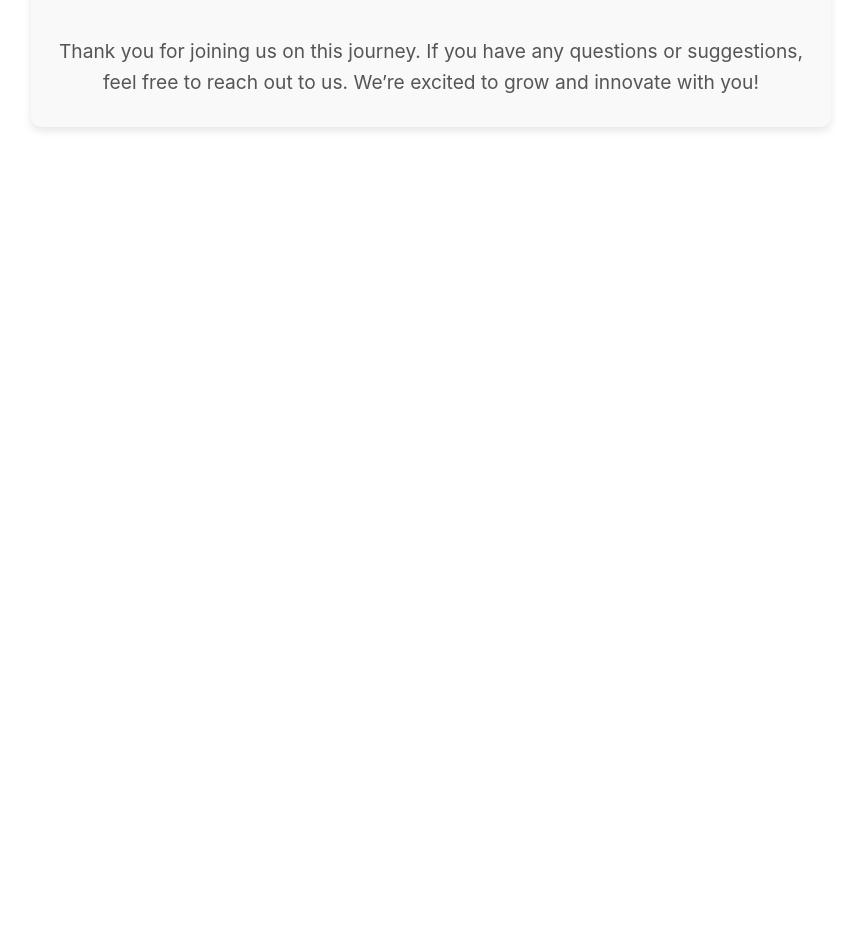
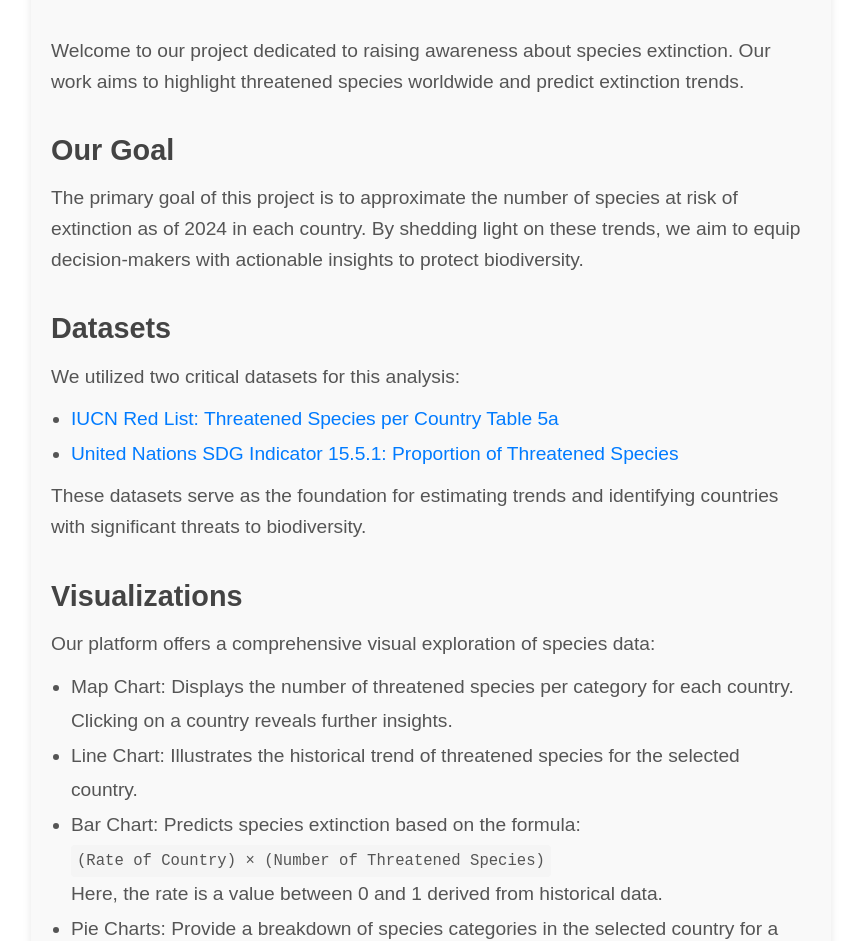
Before and after one commit to hrishi-verma/EchoesOfNature, a React (Create React App) app: page /about in a window 1280 px wide. Shown: the part 192-1133 px from the top of the page, without its empty margins (209-1070 px from the left). Before the commit the page ends 800 px from the top, so only its background shows below. Built offline with nearby package versions, Linux system fonts and the light colour scheme; what chartjs-chart-geo would draw is missing.

Commit message:
final changes before video

```diff
--- a/src/ExtinctSpeciesMapD3.js
+++ b/src/ExtinctSpeciesMapD3.js
@@ -324,7 +324,7 @@ const ExtinctSpeciesMapD3 = () => {
                 marginBottom: '15px',
               }}
             >
-              Bar Chart: Species at Risk of Extinction
+              Bar Chart: No. of Species that could go Extinct in 2024
             </h2>
             <BarChart selectedCountries={selectedCountries} selectedCategory={selectedCategory} />
           </div>
--- a/src/pages/about.js
+++ b/src/pages/about.js
@@ -1,14 +1,77 @@
-
 import React from 'react';
 
 const About = () => {
     return (
         <div style={styles.container}>
             <h1 style={styles.heading}>About Us</h1>
+
+            {/* Introduction */}
             <p style={styles.paragraph}>
-                Thank you for joining us on this journey. If you have any questions
-                or suggestions, feel free to reach out to us. We’re excited to grow
-                and innovate with you!
+                Welcome to our project dedicated to raising awareness about species extinction.
+                Our work aims to highlight threatened species worldwide and predict extinction trends.
+            </p>
+
+            {/* Goal */}
+            <h2 style={styles.subheading}>Our Goal</h2>
+            <p style={styles.paragraph}>
+                The primary goal of this project is to approximate the number of species at risk
+                of extinction as of 2024 in each country. By shedding light on these trends,
+                we aim to equip decision-makers with actionable insights to protect biodiversity.
+            </p>
+
+            {/* Datasets */}
+            <h2 style={styles.subheading}>Datasets</h2>
+            <p style={styles.paragraph}>
+                We utilized two critical datasets for this analysis:
+            </p>
+            <ul style={styles.list}>
+                <li>
+                    <a href="https://www.iucnredlist.org/statistics" target="_blank" rel="noopener noreferrer" style={styles.link}>
+                        IUCN Red List: Threatened Species per Country Table 5a
+                    </a>
+                </li>
+                <li>
+                    <a href="https://unstats.un.org/sdgs/metadata/files/Metadata-15-05-01.pdf" target="_blank" rel="noopener noreferrer" style={styles.link}>
+                        United Nations SDG Indicator 15.5.1: Proportion of Threatened Species
+                    </a>
+                </li>
+            </ul>
+            <p style={styles.paragraph}>
+                These datasets serve as the foundation for estimating trends and identifying countries
+                with significant threats to biodiversity.
+            </p>
+
+            {/* Visualizations */}
+            <h2 style={styles.subheading}>Visualizations</h2>
+            <p style={styles.paragraph}>
+                Our platform offers a comprehensive visual exploration of species data:
+            </p>
+            <ul style={styles.list}>
+                <li>
+                    Map Chart: Displays the number of threatened species per category for each country.
+                    Clicking on a country reveals further insights.
+                </li>
+                <li>
+                    Line Chart: Illustrates the historical trend of threatened species for the selected country.
+                </li>
+                <li>
+                    Bar Chart: Predicts species extinction based on the formula:
+                    <br />
+                    <code style={styles.code}>
+                        (Rate of Country) × (Number of Threatened Species)
+                    </code>
+                    <br />
+                    Here, the rate is a value between 0 and 1 derived from historical data.
+                </li>
+                <li>
+                    Pie Charts: Provide a breakdown of species categories in the selected country for a deeper understanding.
+                </li>
+            </ul>
+
+            {/* Closing Statement */}
+            <p style={styles.paragraph}>
+                Through these tools, we aim to make data on species extinction accessible and actionable for everyone.
+                If you have any questions or suggestions, feel free to reach out to us. Together, we can make a difference!
             </p>
         </div>
     );
@@ -19,22 +82,47 @@ const styles = {
         maxWidth: '800px',
         margin: '50px auto',
         padding: '20px',
-        textAlign: 'center',
+        textAlign: 'left',
         lineHeight: '1.6',
         backgroundColor: '#f9f9f9',
         borderRadius: '10px',
         boxShadow: '0 4px 8px rgba(0, 0, 0, 0.1)',
+        fontFamily: 'Arial, sans-serif',
     },
     heading: {
         fontSize: '2.5em',
         color: '#333',
         marginBottom: '20px',
     },
+    subheading: {
+        fontSize: '1.8em',
+        color: '#444',
+        marginTop: '30px',
+        marginBottom: '10px',
+    },
     paragraph: {
         fontSize: '1.2em',
         color: '#555',
         margin: '10px 0',
     },
+    list: {
+        fontSize: '1.2em',
+        color: '#555',
+        margin: '10px 0',
+        paddingLeft: '20px',
+        lineHeight: '1.8',
+    },
+    link: {
+        color: '#007BFF',
+        textDecoration: 'none',
+    },
+    code: {
+        display: 'inline-block',
+        backgroundColor: '#f5f5f5',
+        padding: '2px 6px',
+        borderRadius: '4px',
+        fontFamily: 'monospace',
+    },
 };
 
 export default About;
```
